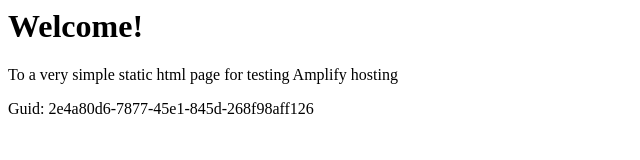
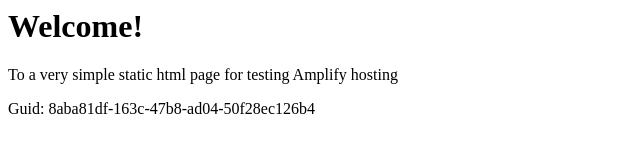
Before and after one commit to aws-aemilia-yul/Github-PR-Commit-Integration-Test-DoNotTouch-GitHubWebhookPushCanaryTest-v1-preprod-ca-central-1, a website: page src/index.html in a window 1280 px wide. Shown: the full height of the page, 0-640 px from the left. Drawn offline with Linux system fonts and the light colour scheme.

Commit message:
commit from integ tests

```diff
--- a/src/index.html
+++ b/src/index.html
@@ -12,6 +12,6 @@
 <body>
     <h1>Welcome!</h1>
     <p>To a very simple static html page for testing Amplify hosting</p>
-    <p>Guid: 2e4a80d6-7877-45e1-845d-268f98aff126</p></body>
+    <p>Guid: 8aba81df-163c-47b8-ad04-50f28ec126b4</p></body>
 
 </html>
```
